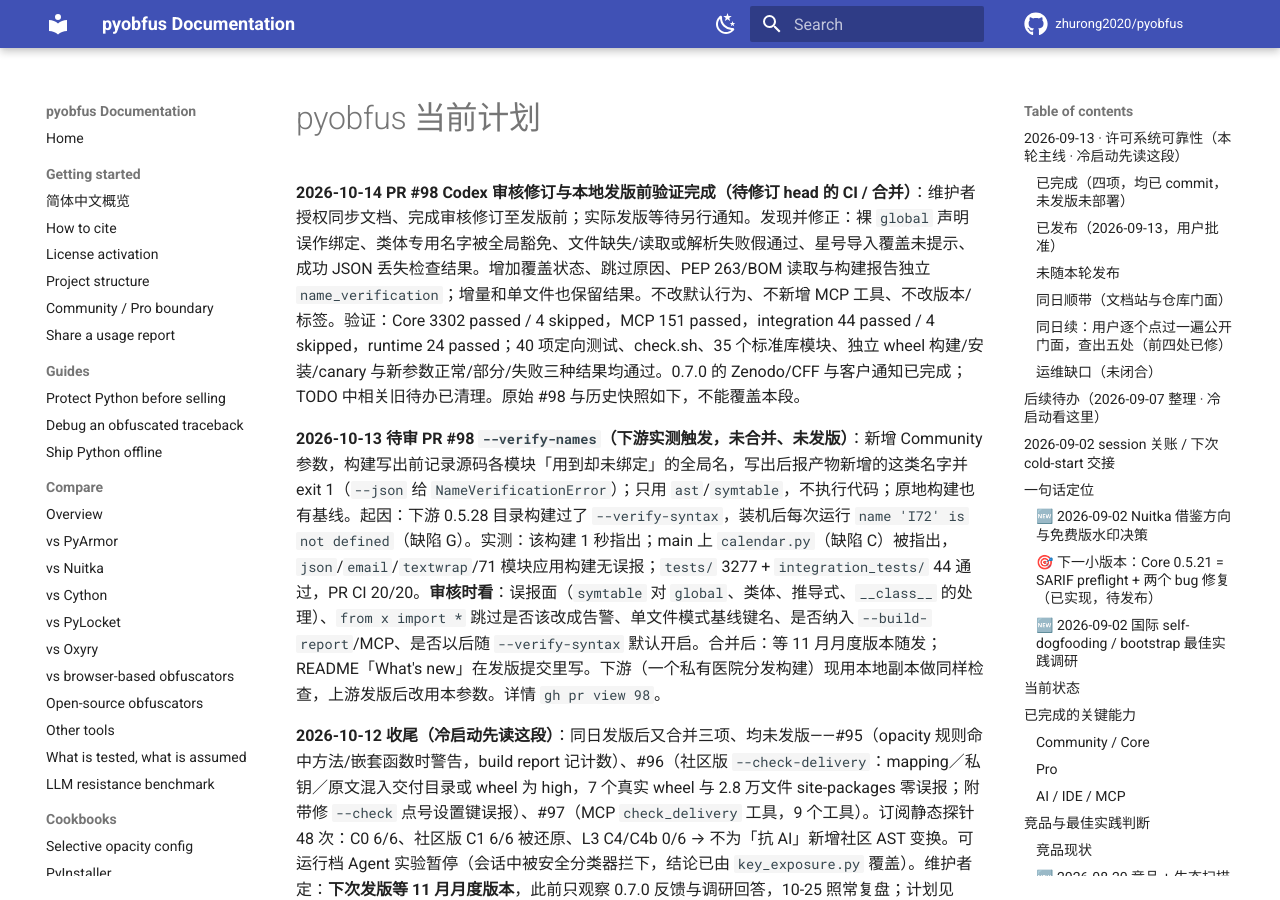
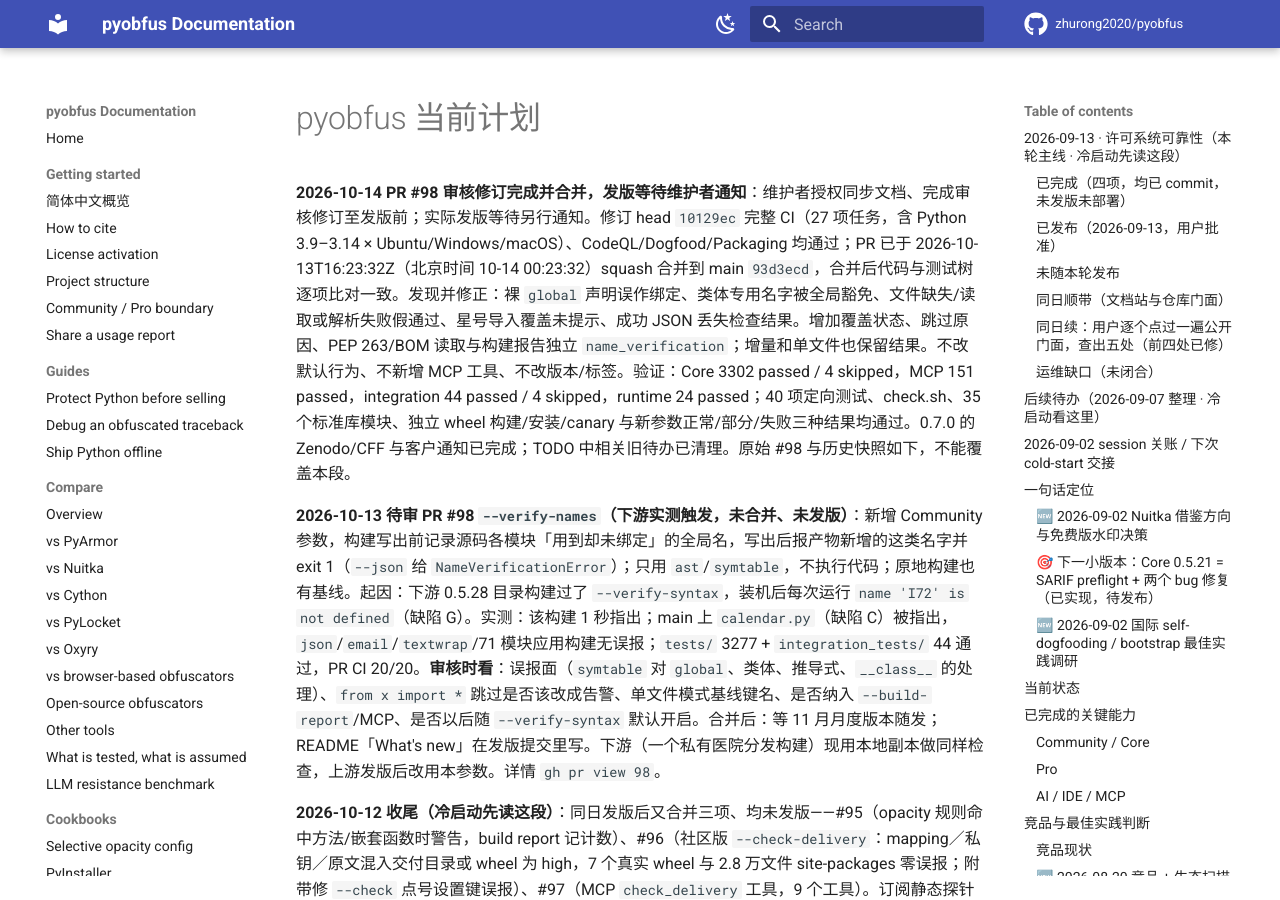
Before and after one commit to zhurong2020/pyobfus, an MkDocs documentation site: the page built from docs/CURRENT_PLAN_ZH.md, in a window 1280 px wide and 900 px high. Built offline with MkDocs 1.6.1 and Material for MkDocs 9.7.7, drawn with Linux system fonts in a browser that asks for light colours; comment, search, counter and statistics services are not loaded.

Commit message:
docs(plan): close PR 98 review and hold publication for maintainer notice

```diff
--- a/docs/CURRENT_PLAN_ZH.md
+++ b/docs/CURRENT_PLAN_ZH.md
@@ -1,6 +1,6 @@
 # pyobfus 当前计划
 
-**2026-10-14 PR #98 Codex 审核修订与本地发版前验证完成（待修订 head 的 CI / 合并）**：维护者授权同步文档、完成审核修订至发版前；实际发版等待另行通知。发现并修正：裸 `global` 声明误作绑定、类体专用名字被全局豁免、文件缺失/读取或解析失败假通过、星号导入覆盖未提示、成功 JSON 丢失检查结果。增加覆盖状态、跳过原因、PEP 263/BOM 读取与构建报告独立 `name_verification`；增量和单文件也保留结果。不改默认行为、不新增 MCP 工具、不改版本/标签。验证：Core 3302 passed / 4 skipped，MCP 151 passed，integration 44 passed / 4 skipped，runtime 24 passed；40 项定向测试、check.sh、35 个标准库模块、独立 wheel 构建/安装/canary 与新参数正常/部分/失败三种结果均通过。0.7.0 的 Zenodo/CFF 与客户通知已完成；TODO 中相关旧待办已清理。原始 #98 与历史快照如下，不能覆盖本段。
+**2026-10-14 PR #98 审核修订完成并合并，发版等待维护者通知**：维护者授权同步文档、完成审核修订至发版前；实际发版等待另行通知。修订 head `10129ec` 完整 CI（27 项任务，含 Python 3.9–3.14 × Ubuntu/Windows/macOS）、CodeQL/Dogfood/Packaging 均通过；PR 已于 2026-10-13T16:23:32Z（北京时间 10-14 00:23:32）squash 合并到 main `93d3ecd`，合并后代码与测试树逐项比对一致。发现并修正：裸 `global` 声明误作绑定、类体专用名字被全局豁免、文件缺失/读取或解析失败假通过、星号导入覆盖未提示、成功 JSON 丢失检查结果。增加覆盖状态、跳过原因、PEP 263/BOM 读取与构建报告独立 `name_verification`；增量和单文件也保留结果。不改默认行为、不新增 MCP 工具、不改版本/标签。验证：Core 3302 passed / 4 skipped，MCP 151 passed，integration 44 passed / 4 skipped，runtime 24 passed；40 项定向测试、check.sh、35 个标准库模块、独立 wheel 构建/安装/canary 与新参数正常/部分/失败三种结果均通过。0.7.0 的 Zenodo/CFF 与客户通知已完成；TODO 中相关旧待办已清理。原始 #98 与历史快照如下，不能覆盖本段。
 
 **2026-10-13 待审 PR #98 `--verify-names`（下游实测触发，未合并、未发版）**：新增 Community 参数，构建写出前记录源码各模块「用到却未绑定」的全局名，写出后报产物新增的这类名字并 exit 1（`--json` 给 `NameVerificationError`）；只用 `ast`/`symtable`，不执行代码；原地构建也有基线。起因：下游 0.5.28 目录构建过了 `--verify-syntax`，装机后每次运行 `name 'I72' is not defined`（缺陷 G）。实测：该构建 1 秒指出；main 上 `calendar.py`（缺陷 C）被指出，`json`/`email`/`textwrap`/71 模块应用构建无误报；`tests/` 3277 + `integration_tests/` 44 通过，PR CI 20/20。**审核时看**：误报面（`symtable` 对 `global`、类体、推导式、`__class__` 的处理）、`from x import *` 跳过是否该改成告警、单文件模式基线键名、是否纳入 `--build-report`/MCP、是否以后随 `--verify-syntax` 默认开启。合并后：等 11 月月度版本随发；README「What's new」在发版提交里写。下游（一个私有医院分发构建）现用本地副本做同样检查，上游发版后改用本参数。详情 `gh pr view 98`。
 
```
Also changed, not shown: CLAUDE.md (+2 -2 lines), docs/TODO.md (+4 -4 lines).
